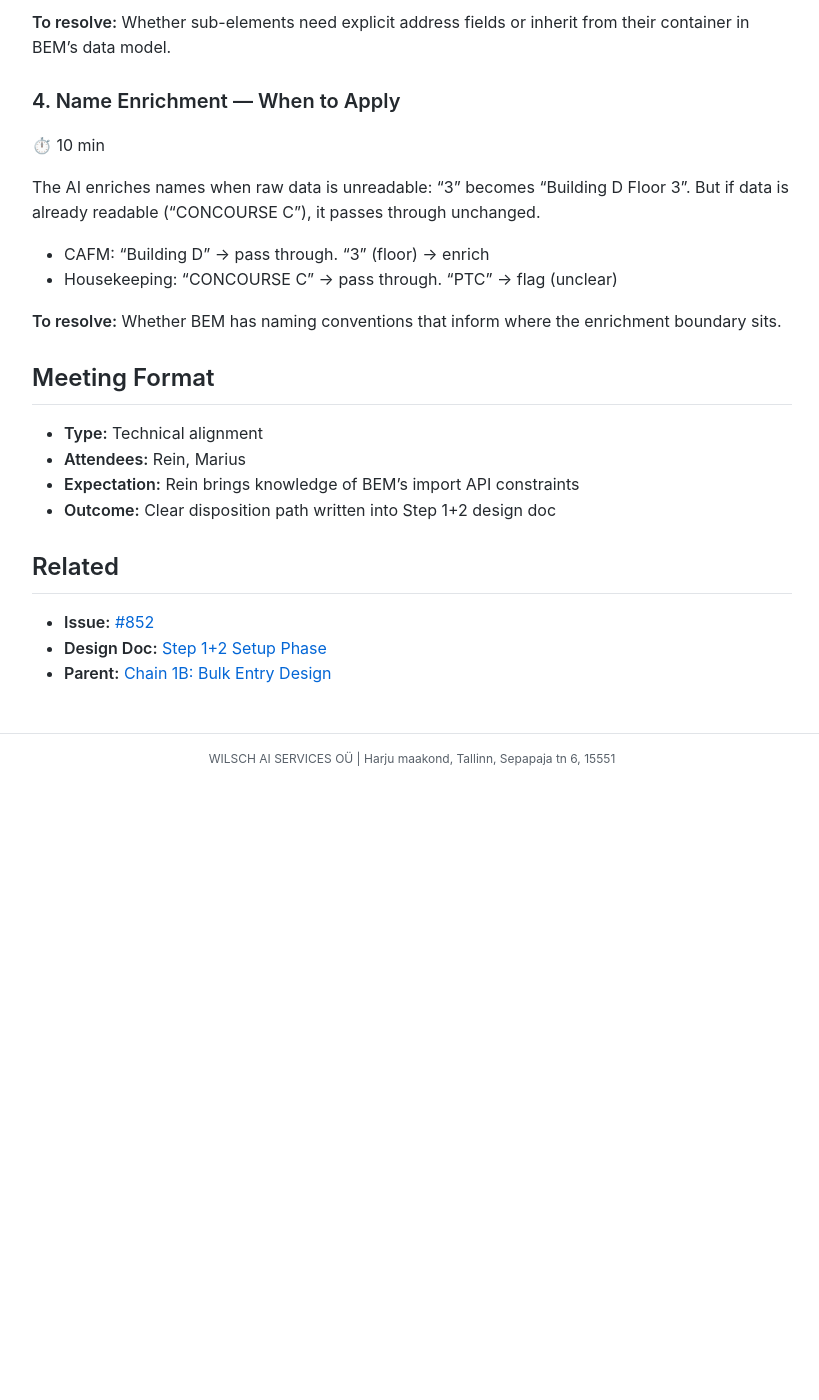
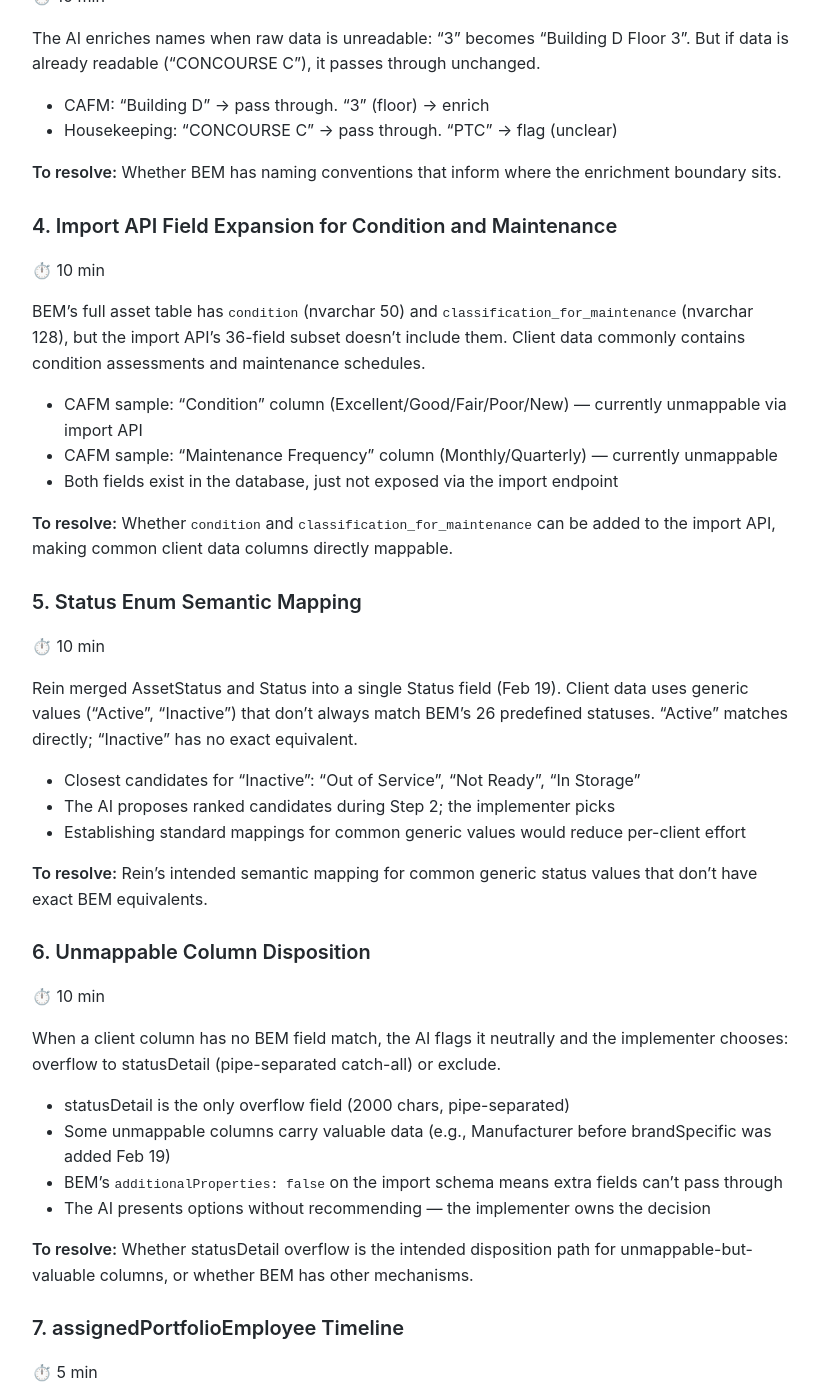
Before and after one commit to MariusWilsch/public-wilsch-ai-pages, a Jekyll site: the page built from project/archibus-fm-assistant/rein-meeting-agenda-step1-2-hierarchy-interpretation.md, in a window 1280 px wide and 1400 px high, scrolled down 2026 px. Shown: the whole window, without its empty margins (228-1047 px from the left). Built offline with Jekyll 4.4.1, drawn with Linux system fonts in a browser that asks for light colours; our own code applies the rules of GitHub Pages for plain Markdown files; before the commit the page ends 2809 px from its top, so only the background shows below that; some of the changed text lies outside the part shown.

Commit message:
Sync from hippocampus 2026-02-26

```diff
--- a/project/archibus-fm-assistant/rein-meeting-agenda-step1-2-hierarchy-interpretation.md
+++ b/project/archibus-fm-assistant/rein-meeting-agenda-step1-2-hierarchy-interpretation.md
@@ -7,16 +7,24 @@ publish: true
 
 ## Meeting Goal
 
-Resolve four open design questions from the Step 1+2 design doc — AI interpretation behaviors for hierarchy inference, naming, and data handling.
+Resolve nine open design questions from the Step 1+2 design doc — covering hierarchy inference, naming, column mapping, enum resolution, and import pipeline scope.
 
-1. **Unmappable column handling** — disposition path for unmatched columns
-2. **Hierarchy type descriptions** — definitions per BEM AssetType for AI inference
-3. **Geographic inheritance** — child assets inheriting address from container
-4. **Rule discrimination** — when AI enriches vs passes through raw data
+**Pass 1 topics (hierarchy & interpretation):**
+1. **Hierarchy type descriptions** — definitions per BEM AssetType for AI inference
+2. **Geographic inheritance** — child assets inheriting address from container
+3. **Rule discrimination** — when AI enriches vs passes through raw data
+
+**Pass 2 topics (mapping contract & enums):**
+4. **Import API field expansion** — condition and maintenance fields in import endpoint
+5. **Status enum mapping** — ambiguous values like "Inactive" → which BEM status?
+6. **Unmappable column disposition** — overflow vs exclude, catch-all mechanisms
+7. **assignedPortfolioEmployee timeline** — when Skip → AI tier?
+8. **Location-only imports** — hierarchy without equipment as valid scenario
+9. **Background data entity prioritization** — which entity after Assets?
 
 ## Pre-Read
 
-[Step 1+2 Design Doc](https://mariuswilsch.github.io/public-wilsch-ai-pages/project/archibus-fm-assistant/step-1-2-setup-phase-design) — see Part 1 (hierarchy inference examples, proposed type descriptions) and Part 2 (unmappable columns).
+[Step 1+2 Design Doc](https://mariuswilsch.github.io/public-wilsch-ai-pages/project/archibus-fm-assistant/step-1-2-setup-phase-design) — Part 1 (hierarchy inference, type descriptions), Part 2 (column taxonomy, enum resolution), Part 3 (contract elements, data type detection).
 
 ---
 
@@ -24,19 +32,7 @@ Resolve four open design questions from the Step 1+2 design doc — AI interpret
 
 *Starting points for discussion, not limited to these.*
 
-### 1. Unmappable Column Handling
-⏱️ 15 min
-
-When the AI maps client columns to BEM's 35 fields, some columns won't match anything — "maintenance frequency", "assigned teams", or domain-specific fields that BEM doesn't have.
-
-- Current design: binary mapping (mapped / flagged)
-- Flagged columns reach the implementer, but their disposition is undefined
-- The implementer needs to know: drop it, force-map to closest field, or store somewhere
-- BEM's `additionalProperties: false` on the import schema means extra fields can't just pass through
-
-**To resolve:** The disposition path for client columns that have no BEM field match — whether BEM has a catch-all mechanism or the data is acknowledged and excluded.
-
-### 2. Hierarchy Type Descriptions per AssetType
+### 1. Hierarchy Type Descriptions per AssetType
 ⏱️ 15 min
 
 BEM's asset_types file defines 9 hierarchy levels with only a name and depth code. The AI needs descriptions and examples per type to distinguish Building from Complex when client data uses domain-specific naming.
@@ -68,12 +64,76 @@ The AI enriches names when raw data is unreadable: "3" becomes "Building D Floor
 
 **To resolve:** Whether BEM has naming conventions that inform where the enrichment boundary sits.
 
+### 4. Import API Field Expansion for Condition and Maintenance
+⏱️ 10 min
+
+BEM's full asset table has `condition` (nvarchar 50) and `classification_for_maintenance` (nvarchar 128), but the import API's 36-field subset doesn't include them. Client data commonly contains condition assessments and maintenance schedules.
+
+- CAFM sample: "Condition" column (Excellent/Good/Fair/Poor/New) — currently unmappable via import API
+- CAFM sample: "Maintenance Frequency" column (Monthly/Quarterly) — currently unmappable
+- Both fields exist in the database, just not exposed via the import endpoint
+
+**To resolve:** Whether `condition` and `classification_for_maintenance` can be added to the import API, making common client data columns directly mappable.
+
+### 5. Status Enum Semantic Mapping
+⏱️ 10 min
+
+Rein merged AssetStatus and Status into a single Status field (Feb 19). Client data uses generic values ("Active", "Inactive") that don't always match BEM's 26 predefined statuses. "Active" matches directly; "Inactive" has no exact equivalent.
+
+- Closest candidates for "Inactive": "Out of Service", "Not Ready", "In Storage"
+- The AI proposes ranked candidates during Step 2; the implementer picks
+- Establishing standard mappings for common generic values would reduce per-client effort
+
+**To resolve:** Rein's intended semantic mapping for common generic status values that don't have exact BEM equivalents.
+
+### 6. Unmappable Column Disposition
+⏱️ 10 min
+
+When a client column has no BEM field match, the AI flags it neutrally and the implementer chooses: overflow to statusDetail (pipe-separated catch-all) or exclude.
+
+- statusDetail is the only overflow field (2000 chars, pipe-separated)
+- Some unmappable columns carry valuable data (e.g., Manufacturer before brandSpecific was added Feb 19)
+- BEM's `additionalProperties: false` on the import schema means extra fields can't pass through
+- The AI presents options without recommending — the implementer owns the decision
+
+**To resolve:** Whether statusDetail overflow is the intended disposition path for unmappable-but-valuable columns, or whether BEM has other mechanisms.
+
+### 7. assignedPortfolioEmployee Timeline
+⏱️ 5 min
+
+Currently Skip tier — requires Guid lookup against an employee list. The AssetImportDescription notes "(For next version)." Client data commonly includes "Assigned To" columns with person names.
+
+- Employee lookup adds complexity (name → Guid resolution)
+- Currently excluded from the mapping contract entirely
+
+**To resolve:** Timeline and prerequisites for moving assignedPortfolioEmployee from Skip to AI tier.
+
+### 8. Location-Only Imports
+⏱️ 10 min
+
+Not all client data is asset inventories. Operational trackers (Housekeeping Tracker, maintenance logs) contain location hierarchies but no equipment rows. The AI detects this and surfaces it to the implementer before column mapping begins.
+
+- Housekeeping Tracker (FMM Qatar): 25 columns of work order data, only 3 are BEM-relevant location columns (AREA, SUB AREA, LOCATION)
+- Extracting the location tree without equipment could pre-populate BEM's hierarchy for a site
+
+**To resolve:** Whether the import pipeline should accept location-only data (hierarchy without equipment children) as a valid import scenario.
+
+### 9. Background Data Entity Prioritization
+⏱️ 5 min
+
+The mapping contract is entity-specific — designed for Assets. background-data-tables.xlsx lists ~11 BEM entities (employees, departments, PM procedures, spare parts, service catalogue) that follow the same import pattern with different field targets.
+
+- Assets is the pilot entity — contract pattern proven via CAFM walkthrough
+- Same two-layer matching (column + value) applies to other entities
+
+**To resolve:** Which BEM entity after Assets should be the next priority for the import pipeline.
+
 ## Meeting Format
 
 - **Type:** Technical alignment
 - **Attendees:** Rein, Marius
 - **Expectation:** Rein brings knowledge of BEM's import API constraints
-- **Outcome:** Clear disposition path written into Step 1+2 design doc
+- **Outcome:** Resolved Undefined markers in the Step 1+2 design doc — hierarchy, mapping contract, and enum sections
 
 ## Related
 
```
Also changed, not shown: other parts of project/archibus-fm-assistant/rein-meeting-agenda-step1-2-hierarchy-interpretation.md (+2 -2 lines).
